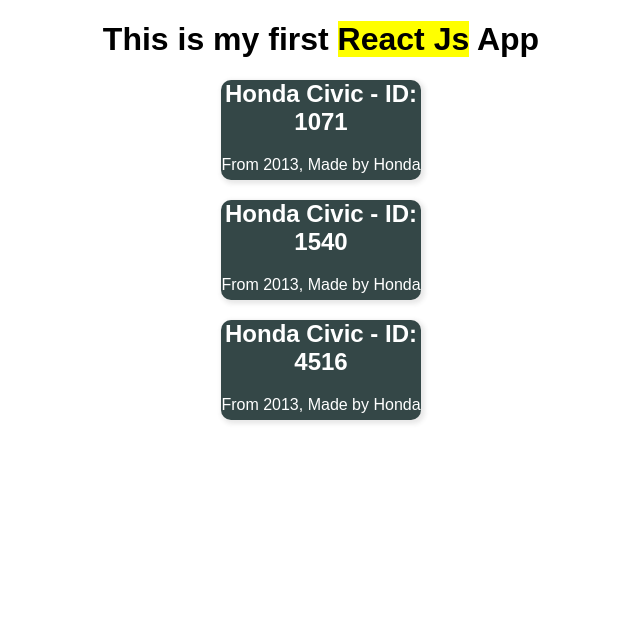
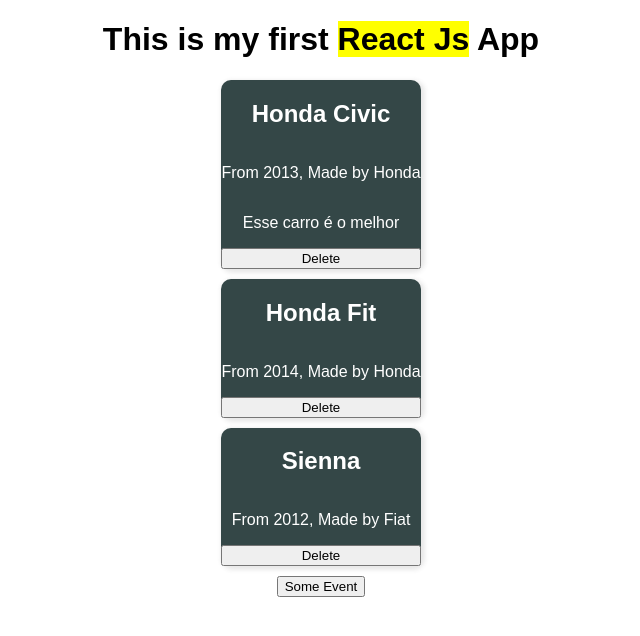
Before and after one commit to vicluq/React-JS, a React (Create React App) app in the folder first-app/: page / in a window 1280 px wide. Shown: the top 636 px of the page, without its empty margins (319-959 px from the left). Built offline with nearby package versions, Linux system fonts and the light colour scheme.

Commit message:
state | props  & props.children| setState | Events

```diff
--- a/first-app/src/App.css
+++ b/first-app/src/App.css
@@ -5,11 +5,13 @@
 }
 
 .Car {
-  margin: auto;
+  margin: 10px auto;
   background-color: rgb(52, 71, 71);
   color: white;
   width: 200px;
-  height: 100px;
+  height: auto;
   border-radius: 10px;
   box-shadow: 2px 2px 4px 2px rgba(75, 72, 72, 0.123);
+  display: flex;
+  flex-direction: column;
 }
--- a/first-app/src/App.jsx
+++ b/first-app/src/App.jsx
@@ -1,18 +1,48 @@
 import React, { Component } from "react";
 import "./App.css"; //import App content. webpack will access this because i've imported the App on my index.js (entry)
+import lodash from "lodash";
 import Car from "./Car/Car";
+//App is a big component with lots of other components inside, so at the end, React will render a huge component
 
 class App extends Component {
-  //App is a big component with lots of other components inside, so at the ed, React will render a huge component
+  state = {
+    cars: [
+      { name: "Honda Civic", brand: "Honda", fabYear: "2013" },
+      { name: "Honda Fit", brand: "Honda", fabYear: "2014" },
+      { name: "Sienna", brand: "Fiat", fabYear: "2012" },
+    ],
+  };
+
+  changeHandler = (event) => {
+    this.setState({ cars: lodash.shuffle(this.state.cars) });
+  };
+
   render() {
     return (
       <div className="App">
         <h1>
           This is my first <mark>React Js</mark> App
         </h1>
-        <Car />
-        <Car />
-        <Car />
+        <Car
+          name={this.state.cars[0].name}
+          brand={this.state.cars[0].brand}
+          fabYear={this.state.cars[0].fabYear}
+        >
+          <p>Esse carro é o melhor</p>
+          {/* se no componente Car eu não mandar exibir props.children, se um tiver ele não exibe */}
+        </Car>
+        <Car
+          name={this.state.cars[1].name}
+          brand={this.state.cars[1].brand}
+          fabYear={this.state.cars[1].fabYear}
+        />
+        <Car
+          name={this.state.cars[2].name}
+          brand={this.state.cars[2].brand}
+          fabYear={this.state.cars[2].fabYear}
+        />
+
+        <button onClick={this.changeHandler}>Some Event</button>
       </div>
     );
   }
--- a/first-app/src/Car/Car.js
+++ b/first-app/src/Car/Car.js
@@ -5,11 +5,22 @@
 // on our App, it will come here and React will convert it into React.createElement()
 // it happens because the component always returns the JSX wich will be converted
 
-const Car = () => {
+const deleteHandler = (event) => {
+  const button = event.target;
+  button.parentNode.style.display = "none";
+};
+
+const Car = (props) => {
   return (
     <div className="Car">
-      <h2>Honda Civic - ID: {_.random(10 ** 4, 1, false)}</h2>
-      <p>From 2013, Made by Honda</p>
+      <h2>{props.name}</h2>
+      <p>
+        From {props.fabYear}, Made by {props.brand}
+      </p>
+      {props.children}
+      <button onClick={deleteHandler} className="deleteCarBut">
+        Delete
+      </button>
     </div>
   ); //only one root element for each component
 };
```
